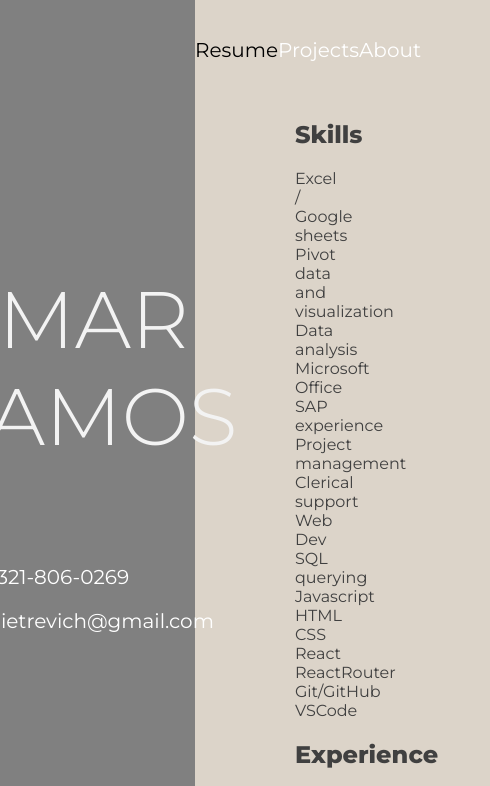
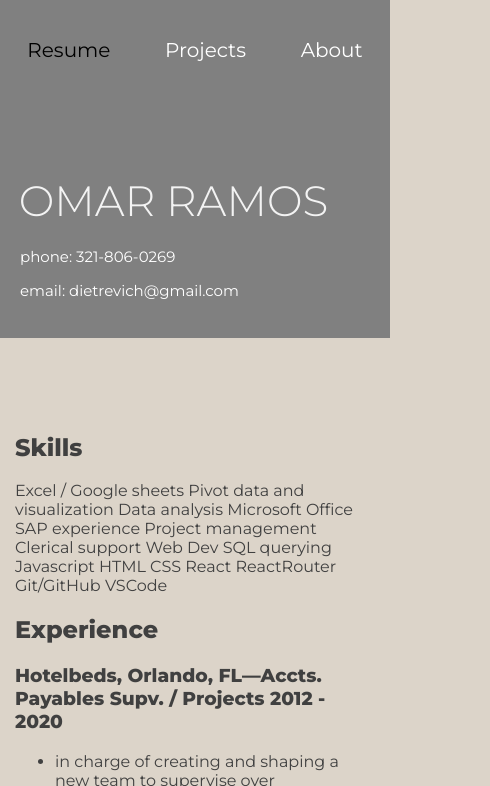
Before and after one commit to DarwinsCorn/personalPage, a website: page index.html in a window 390 px wide. Both pictures are taken after a click on the element "OMAR RAMOS". Shown: the top 786 px of the page, 490 px wide, since content can reach past the window. Drawn offline with Linux system fonts and the light colour scheme.

Commit message:
media querry update

```diff
--- a/index.html
+++ b/index.html
@@ -14,6 +14,7 @@
     <title>Portfolio</title>
 </head>
 <body>
+    <div class="wrapper">
         <nav>
             <div class="menu">
                 <a id="resumeLink" href="">Resume</a>
@@ -29,11 +30,13 @@
                 <p class="font-formatting">OMAR RAMOS</p>
             </div>
             <div class="click-me" >
-            <p class="">phone: 321-806-0269</p>
-            <p class="">email: dietrevich@gmail.com</p>
+                <p>phone: 321-806-0269</p>
+                <p><a id="mail" href="mailto: dietrevich@gmail.com">email: dietrevich@gmail.com</a></p>
             </div>
         </div>
+        <div class="sections-container">
             <section id="about">
+                <h1>About me</h1>
                 <p>
                     I am a dynamic and versatile professional with a strong skill set in JavaScript, HTML, CSS, React, and an understanding of software development practices using Git, GitHub, and VScode. With a keen eye for design and a passion for creating engaging user experiences, I excel in crafting intuitive web applications using modern frameworks like React and tools such as React Router and Vite. I continuously seek growth and improvement, and I am currently expanding my horizons by delving into Rust programming and learning about the AWS ecosystem.
                 </p>
@@ -45,7 +48,6 @@
                 </p>
                 <p>
                     If given the opportunity, I am eager to leverage my existing skills, embrace new challenges, and make a significant impact by pushing new boundaries.
-        </p>
                 </p>
             </section>
             <section id="projects">
@@ -97,7 +99,6 @@
                         ReactRouter
                         Git/GitHub
                         VSCode
-
                     </p>
                     <h2>Experience</h2>
                     <p>
@@ -146,5 +147,7 @@
                         </p>
                 </div>
             </section>
+        </div>
+    </div>
 </body>
 </html>
--- a/index.js
+++ b/index.js
@@ -12,10 +12,20 @@ const fontFormat = document.querySelector(".font-formatting");
 const a = document.querySelectorAll("a");
 const sections = document.querySelectorAll("section");
 const banner = document.querySelector(".banner");
+const text = document.querySelector(".text");
+const fontFormatting = document.querySelector(".font-formatting");
+const bckgrd = document.querySelector(".backgrd-container");
+const media = window.matchMedia("screen and (width < 1190px) and (orientation: portrait)");
+const mediaXsmall = window.matchMedia("screen and (width < 312px) and (orientation: portrait)");
+const mediaLandscape = window.matchMedia("screen and (width < 1190px) and (orientation: landscape)");
+const height = window.matchMedia("screen and (height > 500px)");
+const mediaLock = window.matchMedia("screen and (width >= 1190px)");
 
 let toggler = true;
 let activeSection = resume;
 let activeLink = resumeLink;
+
+if(mediaLock.matches) window.screen.orientation.lock("landscape");
 
 function selectedLinkColor(ele) {
     a.forEach(link => link.style.color = link.id === ele.id ? "black" : "white");
@@ -27,12 +37,39 @@ function selectedOpacity(ele) {
     activeSection = ele;
 }
 
+function mediaChanges() {
+    text.style.height = "100px";
+    text.style.padding = "0px 20px";
+    banner.style.top = "25%";
+    banner.style.position = "fixed"
+    clickMe.style.padding = "0px 20px";
+    clickMe.style.fontSize = "15px";
+    fontFormatting.style.fontSize = "40px";
+    bckgrd.style.height = "40vh";
+    left.style.height = "40vh";
+    left.style.position = "fixed";
+    left.style.zIndex = 10;
+}
+function mediaLandscapeChanges() {
+    mediaChanges();
+    banner.style.top = height.matches ? "25%" : "45%";
+    bckgrd.style.height = height.matches ?"40vh" : "70vh";
+    left.style.height = height.matches ?"40vh" : "70vh";
+}
+
+media.addEventListener("change", evt => evt.matches && mediaChanges())
+mediaLandscape.addEventListener("change", evt => evt.matches && mediaLandscapeChanges());
+
 nameBanner.addEventListener('click', (evt) => {
     evt.preventDefault();
-    left.style.transform = toggler ? "rotate(0)" : "rotate(45deg)";
+    if (mediaXsmall.matches) text.style.marginBottom = "20px";
+    if (media.matches) mediaChanges();
+    if (mediaLandscape.matches) mediaLandscapeChanges();
+    if (!media.matches && !mediaLandscape.matches) left.style.transform = toggler ? "rotate(0)" : "rotate(45deg)";
+
     body.style.backgroundColor = toggler ? "#d7cdc1": "white";
     fontFormat.style.color = toggler ? "white" : "black";
-    nameBanner.style.left = toggler ? "0%" : "70%";
+    if (!media.matches && !mediaLandscape.matches) nameBanner.style.left = toggler ? "0%" : "70%";
     clickMe.style.opacity = toggler ? 1 : 0;
     a.forEach(ele => {
         ele.style.color = toggler ? "white" : "black";
--- a/style.css
+++ b/style.css
@@ -57,6 +57,10 @@ a {
     z-index: 11;
 }
 
+#mail {
+    font-size: 15px;
+}
+
 .backgrd-container {
     display: flex;
     height: 100vh;
@@ -99,6 +103,10 @@ nav {
     padding: 0px 100px;
 }
 
+#about >h1  {
+    padding:  0px 100px;
+}
+
 .resume-container {
     padding: 0px 100px;
     color: white;
@@ -123,3 +131,37 @@ nav {
     border: 2px dotted green;
     width: 80%;
 }
+
+@media screen and (width < 1190px) {
+    .backgrd-container, .backgrd-left {
+        width: 100%;
+    }
+    .wrapper {
+        display: flex;
+        flex-direction: column;
+    }
+    .sections-container {
+        position: relative;
+        top: 100px;
+        width: 100%;
+    }
+    .menu {
+        width: 100%;
+        background-color: hsl(0, 0%, 50%);
+    }
+
+    #about, #projects, #resume {
+        left: 0;
+        width: 100%;
+        top: -25px;
+    }
+    .banner {
+        left: 0;
+    }
+    .click-me {
+        left: 50%;
+    }
+    #about > p, #about > h1, #project1, #project2, #project3, .resume-container {
+       padding: 0px 15px;
+   }
+}
```
Lines whose indentation alone changed are shown as unchanged.
